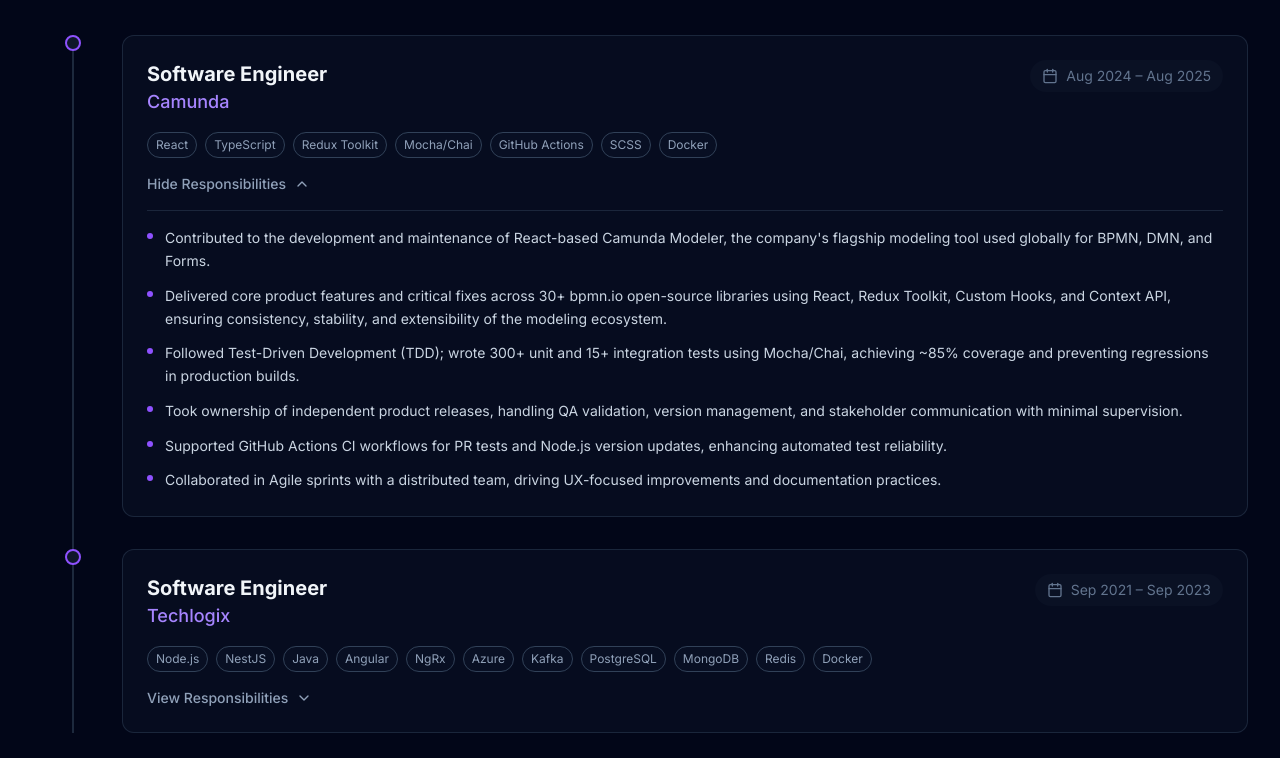
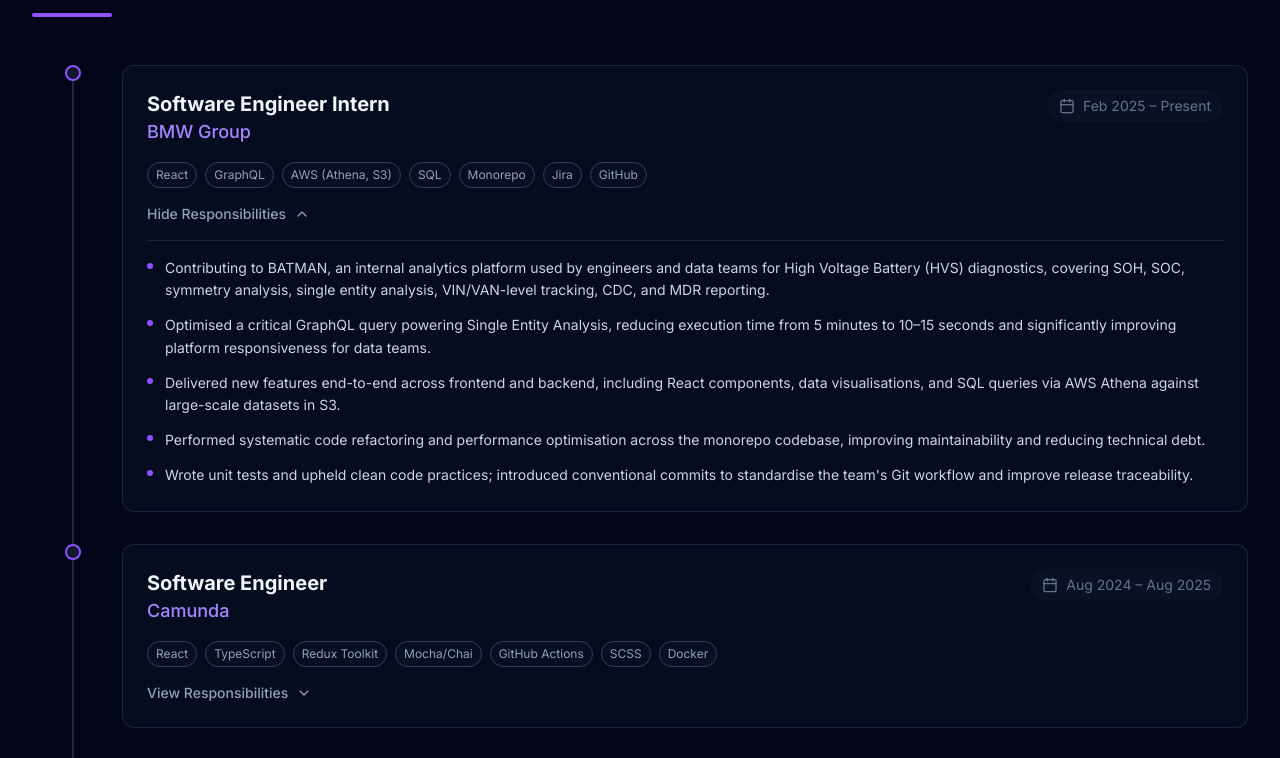
Before and after one commit to abdul99ahad/portfolio, a Next.js app: page / in a window 1280 px wide. Shown: the part 1753-2511 px from the top of the page. Built offline with nearby package versions, Linux system fonts and the light colour scheme.

Commit message:
feat: add bmw group internship experience and update portfolio

```diff
--- a/src/app/layout.tsx
+++ b/src/app/layout.tsx
@@ -20,7 +20,7 @@
     template: "%s | Abdul Ahad",
   },
   description:
-    "Portfolio of Abdul Ahad — Software Engineer with 4+ years building scalable enterprise web apps. Expert in React, TypeScript, Node.js, Angular, GraphQL, and cloud technologies.",
+    "Portfolio of Abdul Ahad — Software Engineer with 4+ years building scalable enterprise web apps. Currently at BMW Group. Previously at Camunda. Expert in React, TypeScript, Node.js, Angular, GraphQL, and cloud technologies.",
 
   keywords: [
     // Identity
@@ -43,6 +43,7 @@
     "GraphQL Developer",
     "NestJS Developer",
     // Domain
+    "BMW Group Engineer",
     "Camunda Modeler Contributor",
     "bpmn.io Contributor",
     "Open Source Contributor",
@@ -93,7 +94,7 @@
     username: "abdul99ahad",
     title: "Abdul Ahad | Software Engineer Portfolio",
     description:
-      "Software Engineer with 4+ years of experience. React, TypeScript, Node.js, Angular, GraphQL. Previously at Camunda, contributing to Camunda Modeler and 30+ bpmn.io open-source libraries.",
+      "Software Engineer with 4+ years of experience. React, TypeScript, Node.js, Angular, GraphQL. Currently at BMW Group. Previously at Camunda, contributing to Camunda Modeler and 30+ bpmn.io libraries.",
     url: "https://abdulahad.netlify.app",
     siteName: "Abdul Ahad Portfolio",
     locale: "en_US",
@@ -104,7 +105,7 @@
     card: "summary",
     title: "Abdul Ahad | Software Engineer — React, TypeScript, Node.js, Angular",
     description:
-      "Software Engineer with 4+ years building scalable enterprise apps. Previously at Camunda, contributing to 30+ bpmn.io open-source libraries.",
+      "Software Engineer with 4+ years building scalable enterprise apps. Currently at BMW Group. Previously at Camunda.",
     creator: "@abdulahad_dev",
   },
 
--- a/src/components/About.tsx
+++ b/src/components/About.tsx
@@ -40,8 +40,8 @@
                     <h2 className="text-3xl md:text-4xl font-bold mb-6">About Me</h2>
                     <p className="text-lg text-slate-400 leading-relaxed">
                         I am a <span className="text-violet-400 font-semibold">Software Engineer</span> with 4+ years of experience building scalable, enterprise-grade web applications.
-                        I contributed to <span className="text-pink-400 font-semibold">Camunda Modeler</span>, the flagship globally-used BPMN modeling tool, delivering features across 30+ open-source libraries.
-                        Previously at <span className="text-violet-400 font-semibold">Techlogix</span>, I built scalable cloud-first platforms with Angular, NestJS, and Kafka.
+                        Currently, I am a Software Engineer Intern at <span className="text-pink-400 font-semibold">BMW Group</span>, where I work on BATMAN — an internal analytics platform for High Voltage Battery diagnostics.
+                        Previously, I contributed to <span className="text-violet-400 font-semibold">Camunda Modeler</span>, the flagship globally-used BPMN modeling tool, delivering features across 30+ open-source libraries.
                         I am passionate about clean code, <span className="text-violet-400">Test-Driven Development</span>, and building impactful software at scale.
                     </p>
                 </motion.div>
--- a/src/components/Experience.tsx
+++ b/src/components/Experience.tsx
@@ -12,6 +12,20 @@
     };
 
     const jobs = [
+        {
+            role: "Software Engineer Intern",
+            company: "BMW Group",
+            period: "Feb 2025 – Present",
+            location: "Munich, Germany",
+            tech: ["React", "GraphQL", "AWS (Athena, S3)", "SQL", "Monorepo", "Jira", "GitHub"],
+            points: [
+                "Contributing to BATMAN, an internal analytics platform used by engineers and data teams for High Voltage Battery (HVS) diagnostics, covering SOH, SOC, symmetry analysis, single entity analysis, VIN/VAN-level tracking, CDC, and MDR reporting.",
+                "Optimised a critical GraphQL query powering Single Entity Analysis, reducing execution time from 5 minutes to 10–15 seconds and significantly improving platform responsiveness for data teams.",
+                "Delivered new features end-to-end across frontend and backend, including React components, data visualisations, and SQL queries via AWS Athena against large-scale datasets in S3.",
+                "Performed systematic code refactoring and performance optimisation across the monorepo codebase, improving maintainability and reducing technical debt.",
+                "Wrote unit tests and upheld clean code practices; introduced conventional commits to standardise the team's Git workflow and improve release traceability.",
+            ],
+        },
         {
             role: "Software Engineer",
             company: "Camunda",
--- a/src/components/PortfolioAssistant.tsx
+++ b/src/components/PortfolioAssistant.tsx
@@ -30,7 +30,7 @@
         {
             id: '1',
             type: 'bot',
-            text: "Hi there! I'm Abdul's AI Portfolio Assistant. Ask me anything about his experience at Camunda, his tech stack, open-source contributions, or professional background!",
+            text: "Hi there! I'm Abdul's AI Portfolio Assistant. Ask me anything about his experience at BMW Group or Camunda, his tech stack, open-source contributions, or professional background!",
             timestamp: new Date()
         }
     ]);
@@ -40,6 +40,19 @@
 
     // ── Experience Data (all 3 roles) ──────────────────────────────────────
     const experienceData = [
+        {
+            company: "BMW Group",
+            role: "Software Engineer Intern",
+            period: "Feb 2025 – Present",
+            aliases: ["bmw", "bmw group", "batman", "current", "latest", "intern", "battery", "analytics", "hvs", "munich"],
+            points: [
+                "Contributing to BATMAN, an internal analytics platform for High Voltage Battery (HVS) diagnostics, covering SOH, SOC, symmetry analysis, VIN/VAN-level tracking, CDC, and MDR reporting.",
+                "Optimised a critical GraphQL query powering Single Entity Analysis, reducing execution time from 5 minutes to 10–15 seconds.",
+                "Delivered new features end-to-end: React components, data visualisations, and SQL queries via AWS Athena against large-scale S3 datasets.",
+                "Performed systematic code refactoring and performance optimisation across the monorepo.",
+                "Introduced conventional commits to standardise the team's Git workflow and improve release traceability."
+            ]
+        },
         {
             company: "Camunda",
             role: "Software Engineer (Part-Time)",
@@ -159,17 +172,17 @@
 
         // ── Greetings ──────────────────────────────────────────────────────
         if (lowerInput.match(/^(hi|hello|hey|greetings|howdy|sup|yo)[\s!?]*$/)) {
-            return "Hello! Great to have you here. I can tell you about Abdul's experience at Camunda, his open-source contributions, tech stack, or education. What would you like to know?";
+            return "Hello! Great to have you here. I can tell you about Abdul's experience at BMW Group or Camunda, his open-source contributions, tech stack, or education. What would you like to know?";
         }
 
         // ── Identity ───────────────────────────────────────────────────────
         if (lowerInput.includes('who are you') || lowerInput.includes('your name') || lowerInput.includes('about yourself') || lowerInput.includes('intro')) {
-            return "I'm Abdul's AI Portfolio Assistant! I can help you explore his 4+ years of professional experience, technical skills, projects, open-source contributions, and education. Try asking: 'What is your tech stack?', 'Tell me about Camunda', or 'What open source work have you done?'";
+            return "I'm Abdul's AI Portfolio Assistant! I can help you explore his 4+ years of professional experience, technical skills, projects, open-source contributions, and education. Try asking: 'What is your tech stack?', 'Tell me about BMW', or 'What open source work have you done?'";
         }
 
         // ── About / Bio ────────────────────────────────────────────────────
         if (lowerInput.includes('about') && (lowerInput.includes('abdul') || lowerInput.includes('you') || lowerInput.includes('yourself'))) {
-            return "Abdul Ahad is a Software Engineer with 4+ years of experience building scalable, enterprise-grade web applications. He is currently a Software Engineer at Camunda, contributing to the globally-used Camunda Modeler and 30+ bpmn.io open-source libraries. Outside of work, he is actively learning about LLMs, RAG, and AI Architecture. He is based in Passau, Germany and is pursuing a Master's in Computer Science.";
+            return "Abdul Ahad is a Software Engineer with 4+ years of experience building scalable, enterprise-grade web applications. He is currently a Software Engineer Intern at BMW Group, working on BATMAN — an internal analytics platform for High Voltage Battery diagnostics. Previously, he was a Software Engineer at Camunda, contributing to the globally-used Camunda Modeler and 30+ bpmn.io open-source libraries. Outside of work, he is actively learning about LLMs, RAG, and AI Architecture. He is based in Passau, Germany and is pursuing a Master's in Computer Science.";
         }
 
         // ── Open Source ────────────────────────────────────────────────────
@@ -205,7 +218,7 @@
 
         // ── Broad: Experience / Career ─────────────────────────────────────
         if (lowerInput.includes('experience') || lowerInput.includes('history') || lowerInput.includes('career') || lowerInput.includes('work') || lowerInput.includes('job') || lowerInput.includes('background')) {
-            return "Abdul has 4+ years in software development. His career path: Software Engineer (Part-Time) at Camunda (Aug 2024–Aug 2025) → Software Engineer at Techlogix (Sep 2021–Sep 2023). He is based in Passau, Germany and is pursuing a Master's in Computer Science at the University of Passau.";
+            return "Abdul has 4+ years in software development. His career path: Software Engineer Intern at BMW Group (Feb 2025–Present) → Software Engineer (Part-Time) at Camunda (Aug 2024–Aug 2025) → Software Engineer at Techlogix (Sep 2021–Sep 2023). He is based in Passau, Germany and is pursuing a Master's in Computer Science at the University of Passau.";
         }
 
         // ── Broad: Projects ────────────────────────────────────────────────
@@ -219,20 +232,20 @@
         }
 
         // ── Specific skill queries ─────────────────────────────────────────
-        if (lowerInput.includes('react')) return "Abdul has extensive React.js experience, including delivering features for Camunda Modeler with Redux Toolkit, Custom Hooks, and Context API.";
+        if (lowerInput.includes('react')) return "Abdul has extensive React.js experience, including delivering features for Camunda Modeler with Redux Toolkit, Custom Hooks, and Context API. He also uses React at BMW Group for the BATMAN analytics platform.";
         if (lowerInput.includes('angular')) return "Abdul built data-driven Angular features with NgRx state management at Techlogix, integrating 50+ backend APIs for the TMX-SD multi-tenant platform.";
-        if (lowerInput.includes('graphql')) return "Abdul uses GraphQL at Techlogix where he designed GraphQL APIs integrated with PostgreSQL data models.";
+        if (lowerInput.includes('graphql')) return "Abdul uses GraphQL at BMW Group (AWS Athena-backed queries for BATMAN) and at Techlogix where he designed GraphQL APIs integrated with PostgreSQL data models.";
         if (lowerInput.includes('node') || lowerInput.includes('express')) return "Abdul builds REST APIs with Node.js and Express.js, used across Techlogix projects, the React Chat App, and open-source work on bpmn-auto-layout. He also uses NestJS for scalable backend architecture.";
-        if (lowerInput.includes('mongodb') || lowerInput.includes('postgresql') || lowerInput.includes('database')) return "Abdul works with PostgreSQL (TMX-SD at Techlogix), MongoDB, Redis, and SQL Server. He also uses Prisma ORM for type-safe database access.";
+        if (lowerInput.includes('mongodb') || lowerInput.includes('postgresql') || lowerInput.includes('database')) return "Abdul works with PostgreSQL (TMX-SD at Techlogix, SQL queries via AWS Athena at BMW), MongoDB, Redis, and SQL Server. He also uses Prisma ORM for type-safe database access.";
         if (lowerInput.includes('typescript')) return "TypeScript is one of Abdul's primary languages. He uses it for type-safe frontend (React + Redux Toolkit) and backend (NestJS, Node.js) development, ensuring maintainable, scalable code.";
         if (lowerInput.includes('docker') || lowerInput.includes('devops') || lowerInput.includes('ci') || lowerInput.includes('github actions')) return "Abdul uses Docker to containerize backend services, and GitHub Actions for CI/CD workflows. He also worked with Bitbucket CI/CD pipelines at Techlogix.";
         if (lowerInput.includes('test') || lowerInput.includes('tdd') || lowerInput.includes('mocha') || lowerInput.includes('jest')) return "Abdul practices TDD and wrote 300+ unit tests and 15+ integration tests using Mocha/Chai at Camunda, achieving ~85% test coverage. He also writes unit tests in Jest.";
-        if (lowerInput.includes('kafka') || lowerInput.includes('azure') || lowerInput.includes('aws')) return "Abdul has worked with Apache Kafka for event streaming at Techlogix, Azure (App Service, Blob Storage, Function Apps) for cloud workflows, and AWS (S3, EC2) for cloud infrastructure.";
+        if (lowerInput.includes('kafka') || lowerInput.includes('azure') || lowerInput.includes('aws')) return "Abdul has worked with Apache Kafka for event streaming at Techlogix, Azure (App Service, Blob Storage, Function Apps) for cloud workflows, and AWS (Athena, S3) at BMW Group for large-scale data querying.";
 
         // ── Education ──────────────────────────────────────────────────────
         if (lowerInput.includes('education') || lowerInput.includes('degree') || lowerInput.includes('university') || lowerInput.includes('study') || lowerInput.includes('qualification') || lowerInput.includes('master') || lowerInput.includes('bachelor')) {
             const eduList = educationData.map(e => `${e.degree} from ${e.school} (${e.year})`).join(' | ');
-            return `Abdul's education: ${eduList}. He is currently pursuing his Master's in Computer Science at the University of Passau, Germany, while looking for new opportunities.`;
+            return `Abdul's education: ${eduList}. He is currently pursuing his Master's in Computer Science at the University of Passau, Germany, while working as a Software Engineer Intern at BMW Group.`;
         }
 
         // ── Contact / Hire ─────────────────────────────────────────────────
@@ -252,11 +265,11 @@
 
         // ── Why Hire ───────────────────────────────────────────────────────
         if (lowerInput.includes('why hire') || lowerInput.includes('strength') || lowerInput.includes('value') || lowerInput.includes('best at') || lowerInput.includes('why you')) {
-            return "You should hire Abdul because he brings both strong engineering fundamentals and real-world impact — from contributing features across 30+ open-source bpmn.io libraries with ~85% test coverage at Camunda. He is disciplined about TDD, clean code, and documentation, and thrives in both team and independent settings.";
+            return "You should hire Abdul because he brings both strong engineering fundamentals and real-world impact — from optimising a GraphQL query at BMW Group (5 min → 10 sec) to contributing features across 30+ open-source bpmn.io libraries with ~85% test coverage at Camunda. He is disciplined about TDD, clean code, and documentation, and thrives in both team and independent settings.";
         }
 
         // ── Default fallback ───────────────────────────────────────────────
-        return "I'm still learning! Try asking about 'Experience', 'Projects', 'Tech Stack', 'Open Source', 'Education', or something specific like 'Tell me about Camunda' or 'What projects have you worked on?'";
+        return "I'm still learning! Try asking about 'Experience', 'Projects', 'Tech Stack', 'Open Source', 'Education', or something specific like 'Tell me about Camunda' or 'What did Abdul do at BMW?'";
     };
 
     const handleSendMessage = async (e?: React.FormEvent) => {
--- a/src/lib/jsonld.ts
+++ b/src/lib/jsonld.ts
@@ -15,7 +15,7 @@
     familyName: "Ahad",
     jobTitle: "Software Engineer",
     description:
-        "Software Engineer with 4+ years of experience specializing in React, TypeScript, Node.js, Angular, and GraphQL. Currently contributing to Camunda Modeler and 30+ bpmn.io open-source libraries at Camunda.",
+        "Software Engineer with 4+ years of experience specializing in React, TypeScript, Node.js, Angular, and GraphQL. Currently Software Engineer Intern at BMW Group. Previously contributed to Camunda Modeler and 30+ bpmn.io open-source libraries at Camunda.",
     url: BASE_URL,
     email: "abdul9ahad@gmail.com",
     telephone: "+49-15209189253",
@@ -57,7 +57,7 @@
     ],
     worksFor: {
         "@type": "Organization",
-        name: "Camunda",
+        name: "BMW Group",
     },
     alumniOf: {
         "@type": "EducationalOrganization",
@@ -73,7 +73,7 @@
     name: "Abdul Ahad — Software Engineer Portfolio",
     url: BASE_URL,
     description:
-        "Professional portfolio of Abdul Ahad, a Software Engineer specializing in React, TypeScript, Node.js, Angular, GraphQL, and enterprise web application development. Currently contributing to Camunda Modeler.",
+        "Professional portfolio of Abdul Ahad, a Software Engineer specializing in React, TypeScript, Node.js, Angular, GraphQL, and enterprise web application development. Currently at BMW Group.",
     inLanguage: "en-US",
     author: {
         "@id": `${BASE_URL}/#person`,
```
